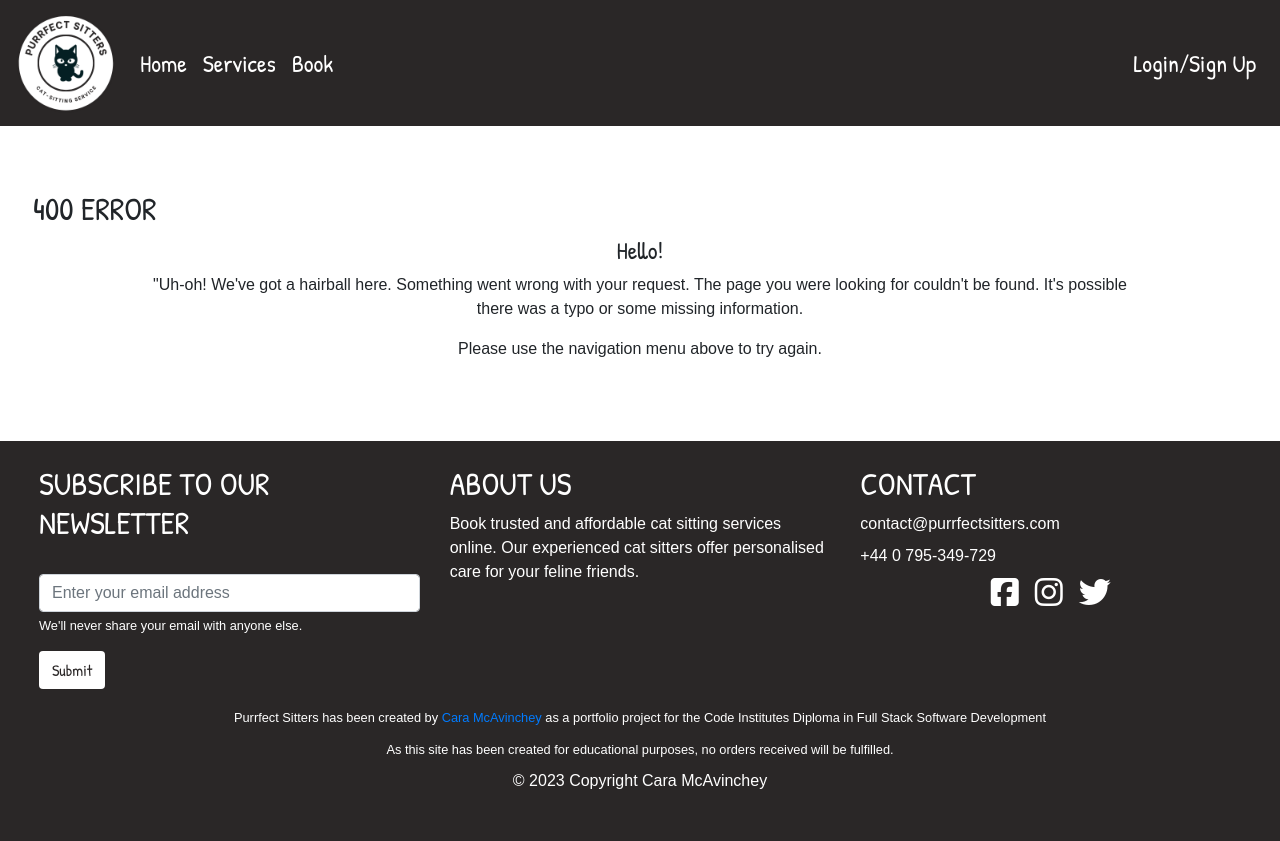
After one commit to CaraMcAvinchey/purrfect-sitters, a Django app: page /400 in a window 1280 px wide. The commit adds this page. Run offline with Django 3.2, Linux system fonts and the light colour scheme; parts of the project's set-up code (start-up, migrations or seed data) failed here and were passed over; some libraries are stand-ins or nearby versions; some web fonts are replaced.

Commit message:
Add error 400, 403, 404, 500 pages with styling

```diff
--- a/home/urls.py
+++ b/home/urls.py
@@ -3,5 +3,9 @@ from django.urls import path
 from . import views
 
 urlpatterns = [
-    path('', views.index, name='home')
+    path('', views.index, name='home'),
+    path('400', views.Page400.as_view(), name='400'),
+    path('403', views.Page403.as_view(), name='403'),
+    path('404', views.Page404.as_view(), name='404'),
+    path('500', views.Page500.as_view(), name='500'),
 ]
--- a/home/views.py
+++ b/home/views.py
@@ -1,7 +1,38 @@
 from django.shortcuts import render
+from django.views.generic.base import TemplateView
 
 
 def index(request):
-    """ A view to return the index page """
+    """
+    View that returns the home page.
+    """
 
     return render(request, 'home/index.html')
+
+
+class Page400(TemplateView):
+    """
+    View that returns 400 error page.
+    """
+    template_name = '400.html'
+
+
+class Page403(TemplateView):
+    """
+    View that returns 403 error page.
+    """
+    template_name = '403.html'
+
+
+class Page404(TemplateView):
+    """
+    View that returns 404 error page.
+    """
+    template_name = '404.html'
+
+
+class Page500(TemplateView):
+    """
+    View that returns 500 error page.
+    """
+    template_name = '500.html'
--- a/service/templates/service/services.html
+++ b/service/templates/service/services.html
@@ -9,6 +9,9 @@
             This is our basic service which includes a <strong>single 30-minute visit</strong> from our experienced cat sitter.
             During the visit, we will feed your cat, replace their water and their litter box will be cleaned.
             The visit also includes play time and socialisation, where you’ll receive some photos or videos at your request.
+        </p>
+        <p>
+        £{{ service.price }}
         </p>
     </div>
 </div>
--- /dev/null
+++ b/templates/400.html
@@ -0,0 +1,23 @@
+{% extends "base.html" %}
+{% load static %}
+
+{% block extra_title %} - 400 Error{% endblock %}
+
+{% block content %}
+    <div class="row">
+        <h3>400 ERROR</h3>
+    </div>
+
+    <div class="row">
+        <div class="col-10 offset-1 text-center">
+            <h4>Hello!</h4>
+            <p>
+                "Uh-oh! We've got a hairball here.
+                Something went wrong with your request.
+                The page you were looking for couldn't be found.
+                It's possible there was a typo or some missing information.
+            </p>
+            <p>Please use the navigation menu above to try again.</p>
+        </div>
+    </div>
+{% endblock %}
```
Also changed, not shown: templates/403.html (added, +18 -0 lines), templates/404.html (added, +18 -0 lines), templates/500.html (added, +18 -0 lines).
